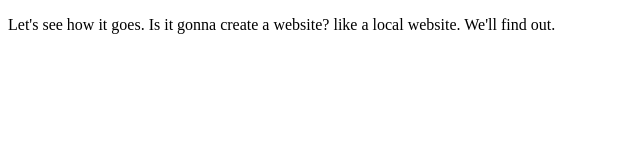
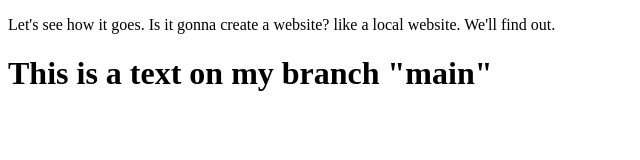
Before and after one commit to Blezyn25/devopslearning, a plain HTML site: page index.htm in a window 1280 px wide. Shown: the whole page, without its empty margins (0-640 px from the left). Drawn offline with Linux system fonts and the light colour scheme.

Commit message:
This is my commit on main

```diff
--- a/index.htm
+++ b/index.htm
@@ -7,6 +7,6 @@ Let's see how it goes.
 Is it gonna create a website? like a local website.
 We'll find out.
 </p>
-
+<h1>This is a text on my branch "main"</h1>
 </body>
 </html>
```
